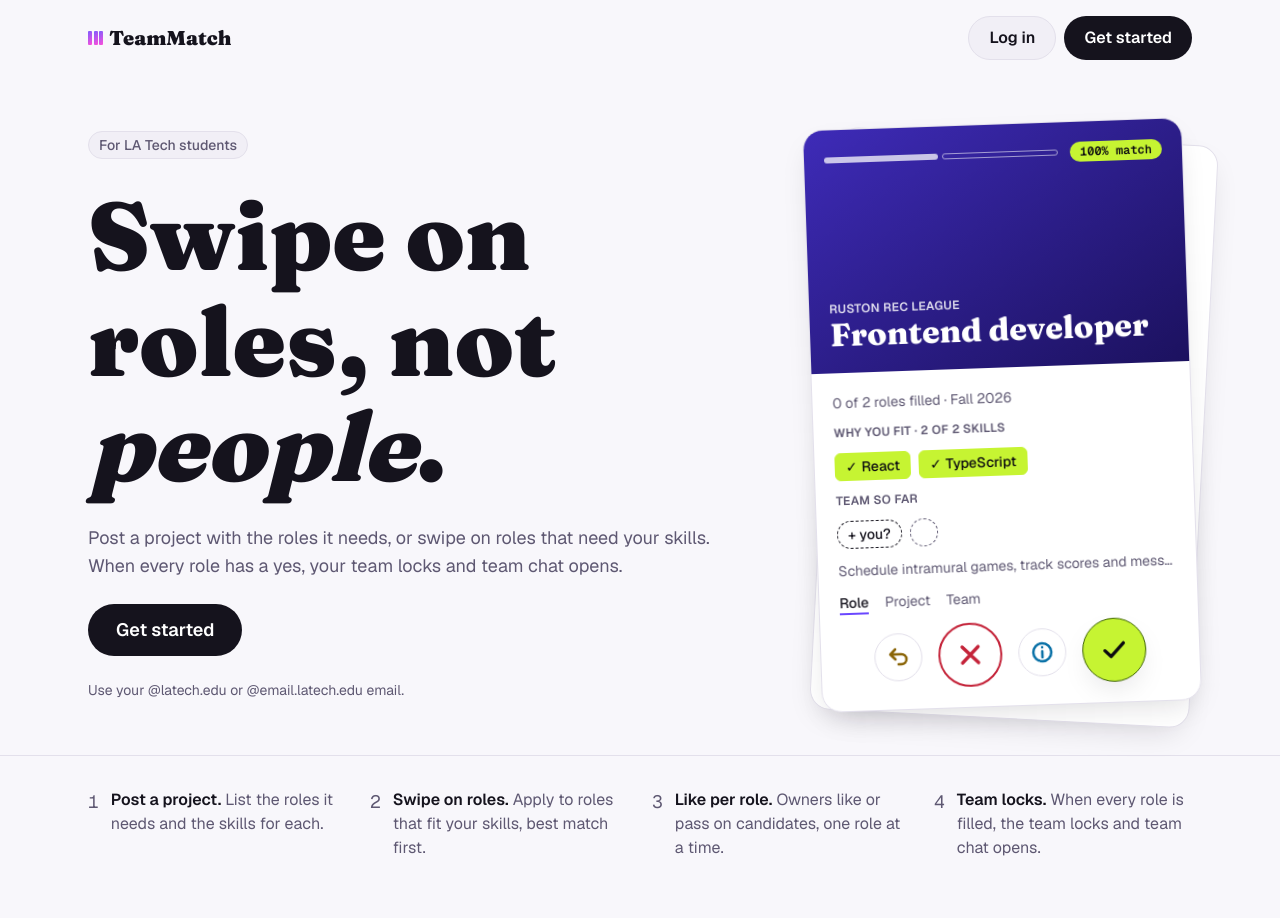
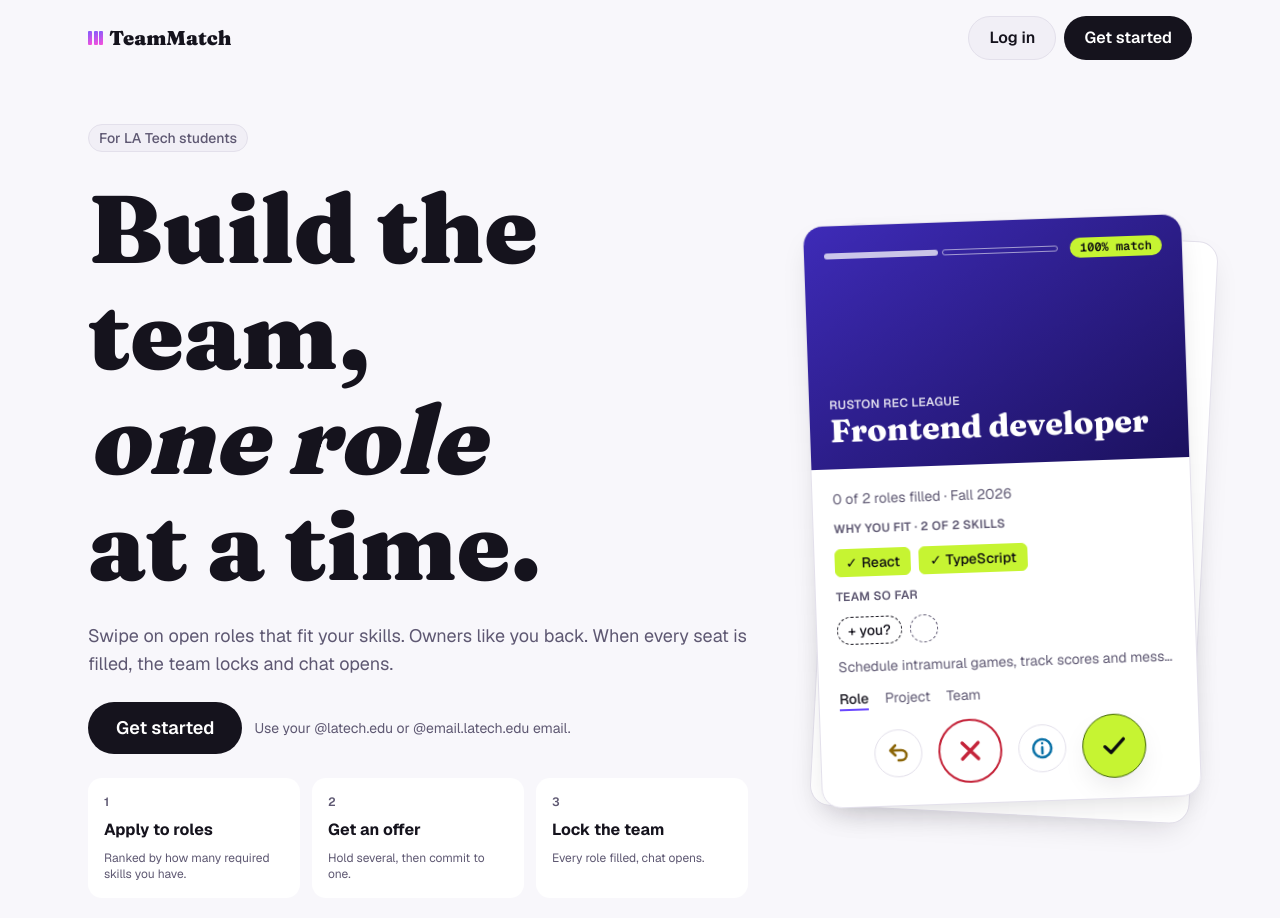
Before and after one commit to season101/teammatch, a Next.js app in the folder frontend/: page / in a window 1280 px wide. Shown: the top 918 px of the page. Before the commit the page ends 892 px from the top, so only its background shows below. Built offline with nearby package versions, Linux system fonts and the light colour scheme.

Commit message:
feat(landing): headline and three step cards from the redesign mockup
Build the team, one role at a time. The four-step strip under the hero
becomes three cards inside it: apply to roles, get an offer, lock the team.

```diff
--- a/frontend/src/app/page.tsx
+++ b/frontend/src/app/page.tsx
@@ -7,10 +7,9 @@ import { RoleCardPreview } from "@/features/landing/role-card-preview";
 import { Splash } from "@/features/landing/splash";
 
 const steps = [
-  ["Post a project", "List the roles it needs and the skills for each."],
-  ["Swipe on roles", "Apply to roles that fit your skills, best match first."],
-  ["Like per role", "Owners like or pass on candidates, one role at a time."],
-  ["Team locks", "When every role is filled, the team locks and team chat opens."],
+  ["Apply to roles", "Ranked by how many required skills you have."],
+  ["Get an offer", "Hold several, then commit to one."],
+  ["Lock the team", "Every role filled, chat opens."],
 ];
 
 export default function Home() {
@@ -37,46 +36,45 @@ export default function Home() {
         <div className="flex flex-col items-start gap-6">
           <Chip pill>For LA Tech students</Chip>
           <h1 className="font-display text-hero font-black text-balance">
-            Swipe on roles, not <em>people</em>.
+            Build the team, <em>one role</em> at a time.
           </h1>
           <p className="max-w-prose text-lg text-muted">
-            Post a project with the roles it needs, or swipe on roles that need
-            your skills. When every role has a yes, your team locks and team
-            chat opens.
+            Swipe on open roles that fit your skills. Owners like you back.
+            When every seat is filled, the team locks and chat opens.
           </p>
-          <Link
-            href="/login"
-            className={`${buttonClasses("cta", "lg")} w-full sm:w-auto`}
-          >
+          <div className="flex w-full flex-col gap-3 sm:flex-row sm:items-center">
+            <Link href="/login" className={buttonClasses("cta", "lg")}>
               Get started
             </Link>
             <p className="text-sm text-muted">
               Use your @latech.edu or @email.latech.edu email.
             </p>
           </div>
-        <RoleCardPreview />
-      </main>
-
-      <section aria-labelledby="how-heading" className="border-t border-border">
-        <div className="mx-auto w-full max-w-6xl px-4 py-8 sm:px-6">
+          <section aria-labelledby="how-heading" className="w-full max-w-2xl">
             <h2 id="how-heading" className="sr-only">
               How it works
             </h2>
-          <ol className="grid gap-6 sm:grid-cols-2 lg:grid-cols-4">
+            <ol className="grid gap-3 sm:grid-cols-3">
               {steps.map(([title, body], i) => (
-              <li key={title} className="flex gap-3">
-                <span aria-hidden="true" className="font-mono text-lg text-muted">
+                <li
+                  key={title}
+                  className="flex flex-col gap-2 rounded-row bg-surface p-4"
+                >
+                  <span
+                    aria-hidden="true"
+                    className="text-xs font-semibold text-muted"
+                  >
                     {i + 1}
                   </span>
-                <p>
-                  <span className="font-semibold">{title}.</span>{" "}
-                  <span className="text-muted">{body}</span>
-                </p>
+                  <strong>{title}</strong>
+                  <span className="text-xs text-muted">{body}</span>
                 </li>
               ))}
             </ol>
+          </section>
         </div>
-      </section>
+        <RoleCardPreview />
+      </main>
     </>
   );
 }
```
Also changed, not shown: 1 other file (tests, documents, lock files or other folders). Lines whose indentation alone changed are shown as unchanged.
